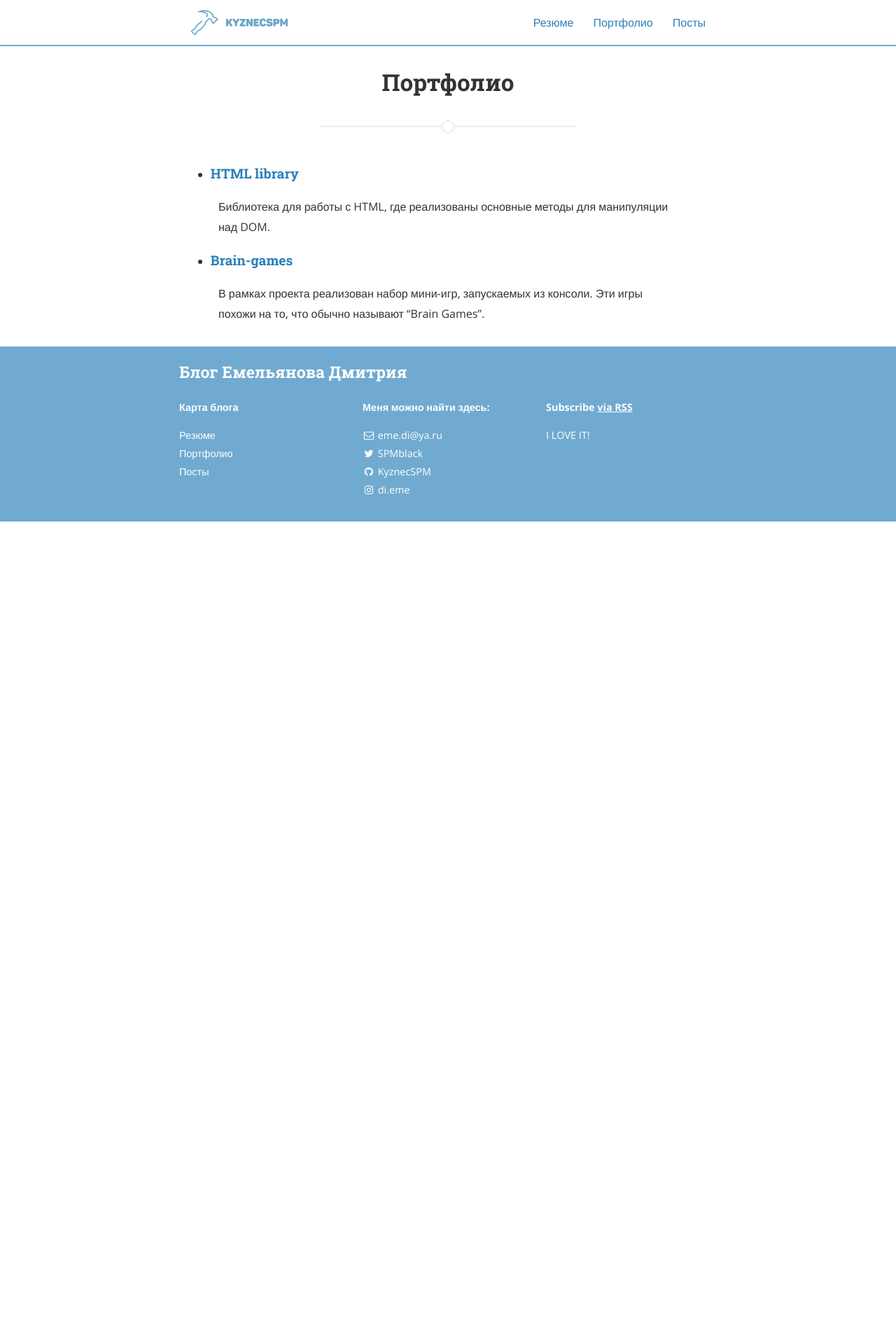
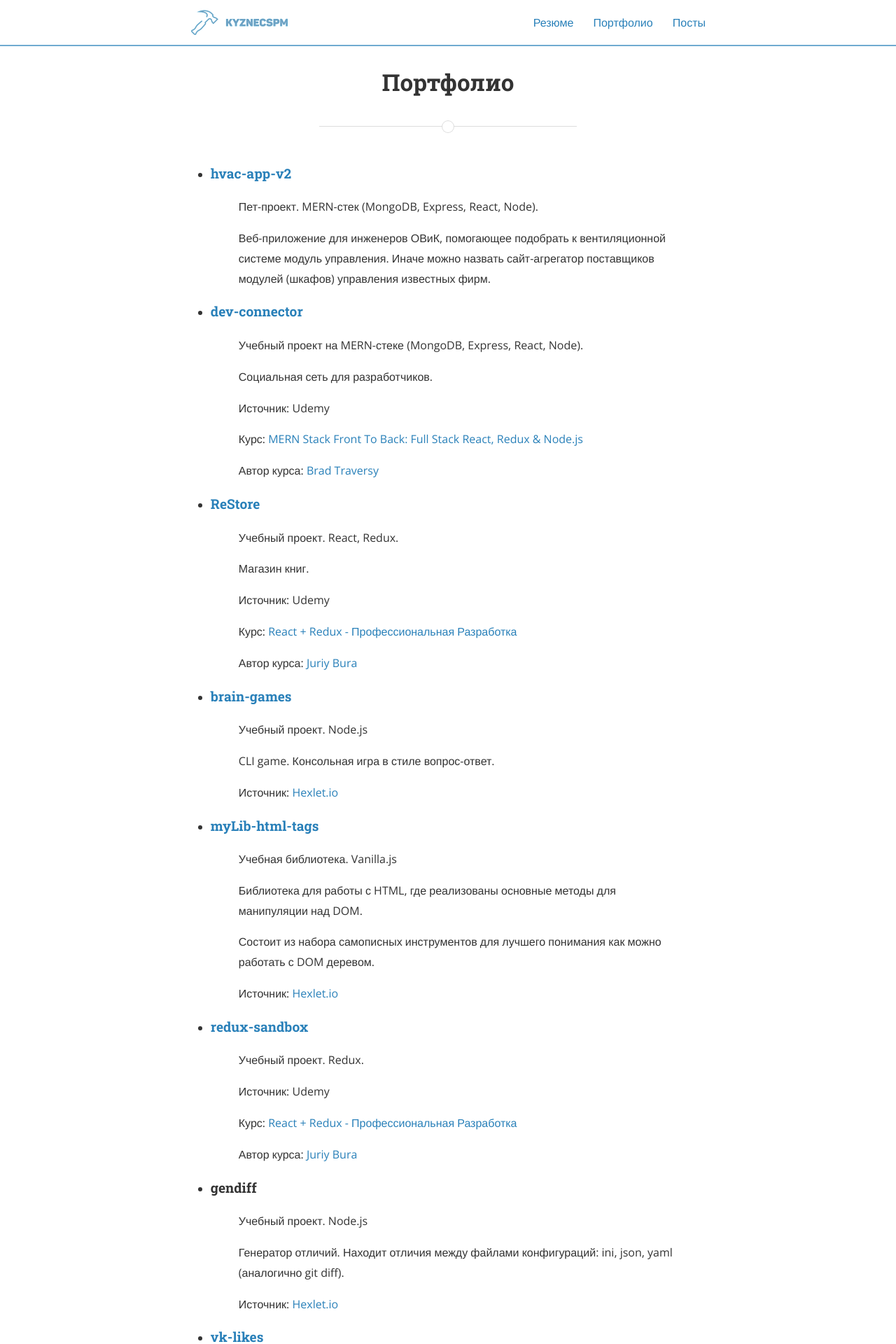
Before and after one commit to KyznecSPM/KyznecSPM.github.io, a Jekyll site: the page built from portfolio.md, in a window 1280 px wide. Shown: the top 1920 px of the page at 70% size. Built offline with Jekyll 4.4.1, drawn with Linux system fonts in a browser that asks for light colours; nearby versions of some CDN libraries; before the commit the page ends 900 px from its top, so only the background shows below that; some of the changed text lies outside the part shown.

Commit message:
add post JWT, update portfolio

```diff
--- a/_sass/base/_base.scss
+++ b/_sass/base/_base.scss
@@ -8,6 +8,7 @@
 // Neat Settings -- uncomment if using Neat -- must be imported before Neat
 // @import "grid-settings";
 
+@import "myresume";
 @import "buttons";
 @import "forms";
 @import "lists";
--- /dev/null
+++ b/_sass/base/_myresume.scss
@@ -0,0 +1,7 @@
+.mystyleTest {
+	width: 200px;
+	height: 200px;
+	background-color: aqua;
+	margin: 0 auto;
+	border-radius: 200px;
+}
--- a/portfolio.md
+++ b/portfolio.md
@@ -4,10 +4,102 @@ title: "Портфолио"
 permalink: /portfolio/
 ---
 
-* #### <a href="https://kyznecspm.github.io/myLib-html-tags/">HTML library</a>
+- #### [hvac-app-v2](https://kyznecspm.github.io/hvac-app-v2/)
 
-> Библиотека для работы с HTML, где реализованы основные методы для манипуляции над DOM.
+  > Пет-проект. MERN-стек (MongoDB, Express, React, Node).
 
-* #### <a href="https://kyznecspm.github.io/brain-games/">Brain-games</a>
+  > Веб-приложение для инженеров ОВиК, помогающее подобрать к вентиляционной системе модуль управления. Иначе можно назвать сайт-агрегатор поставщиков модулей (шкафов) управления известных фирм.
 
-> В рамках проекта реализован набор мини-игр, запускаемых из консоли. Эти игры похожи на то, что обычно называют "Brain Games".
+- #### [dev-connector](https://kyznecspm.github.io/dev-connector/)
+
+  > Учебный проект на MERN-стеке (MongoDB, Express, React, Node).
+
+  > Социальная сеть для разработчиков.
+
+  > Источник: Udemy
+
+  > Курс: [MERN Stack Front To Back: Full Stack React, Redux & Node.js](https://www.udemy.com/mern-stack-front-to-back/)
+
+  > Автор курса: [Brad Traversy](https://github.com/bradtraversy)
+
+* #### [ReStore](https://kyznecspm.github.io/ReStore/)
+
+  > Учебный проект. React, Redux.
+
+  > Магазин книг.
+
+  > Источник: Udemy
+
+  > Курс: [React + Redux - Профессиональная Разработка](https://www.udemy.com/pro-react-redux/)
+
+  > Автор курса: [Juriy Bura](https://github.com/Juriy)
+
+- #### [brain-games](https://kyznecspm.github.io/brain-games/)
+
+  > Учебный проект. Node.js
+
+  > CLI game. Консольная игра в стиле вопрос-ответ.
+
+  > Источник: [Hexlet.io](https://ru.hexlet.io)
+
+* #### [myLib-html-tags](https://kyznecspm.github.io/myLib-html-tags/)
+
+  > Учебная библиотека. Vanilla.js
+
+  > Библиотека для работы с HTML, где реализованы основные методы для манипуляции над DOM.
+
+  > Состоит из набора самописных инструментов для лучшего понимания как можно работать с DOM деревом.
+
+  > Источник: [Hexlet.io](https://ru.hexlet.io)
+
+* #### [redux-sandbox](https://kyznecspm.github.io/redux-sandbox/)
+
+  > Учебный проект. Redux.
+
+  > Источник: Udemy
+
+  > Курс: [React + Redux - Профессиональная Разработка](https://www.udemy.com/pro-react-redux/)
+
+  > Автор курса: [Juriy Bura](https://github.com/Juriy)
+
+- #### gendiff
+
+  > Учебный проект. Node.js
+
+  > Генератор отличий. Находит отличия между файлами конфигураций: ini, json, yaml (аналогично git diff).
+
+  > Источник: [Hexlet.io](https://ru.hexlet.io)
+
+* #### [vk-likes](https://kyznecspm.github.io/vk-likes/)
+
+  > Учебный проект. React, Redux.
+
+  > Взаимодействуя с API вконтакте, приложение выводит самые залайканые фото по годам.
+
+  > Курс: [React Redux [RU tutorial] (2-е издание)](https://maxfarseer.gitbooks.io/redux-course-ru-v2/content/)
+
+  > Автор курса: [Максим Пацианский](https://github.com/maxfarseer)
+
+- #### [starwars-database](https://kyznecspm.github.io/starwars-database/)
+
+  > Учебный проект. React.
+
+  > Небольшой SPA посвященный саге «Звездные войны». База знаний по вселенной (герои, планеты, корабли)
+
+  > Источник: Udemy
+
+  > Курс: [React + Redux - Профессиональная Разработка](https://www.udemy.com/pro-react-redux/)
+
+  > Автор курса: [Juriy Bura](https://github.com/Juriy)
+
+- #### [TodoList](https://kyznecspm.github.io/TodoList/)
+
+  > Учебный проект. React.
+
+  > Приложение «Список дел».
+
+  > Источник: Udemy
+
+  > Курс: [React + Redux - Профессиональная Разработка](https://www.udemy.com/pro-react-redux/)
+
+  > Автор курса: [Juriy Bura](https://github.com/Juriy)
```
Also changed, not shown: _drafts/2019-08-22-yuriybura.markdown (added, +12 -0 lines), _drafts/2019-08-23-spameetup5.markdown (added, +17 -0 lines), _drafts/2019-08-23-yuriybura.markdown (added, +12 -0 lines), _drafts/2019-09-05-privateRouting.markdown (added, +16 -0 lines), _posts/2019-09-03-JWT.markdown (added, +147 -0 lines), about.md (+3 -0 lines), index.html (+7 -4 lines), Gemfile.lock.
